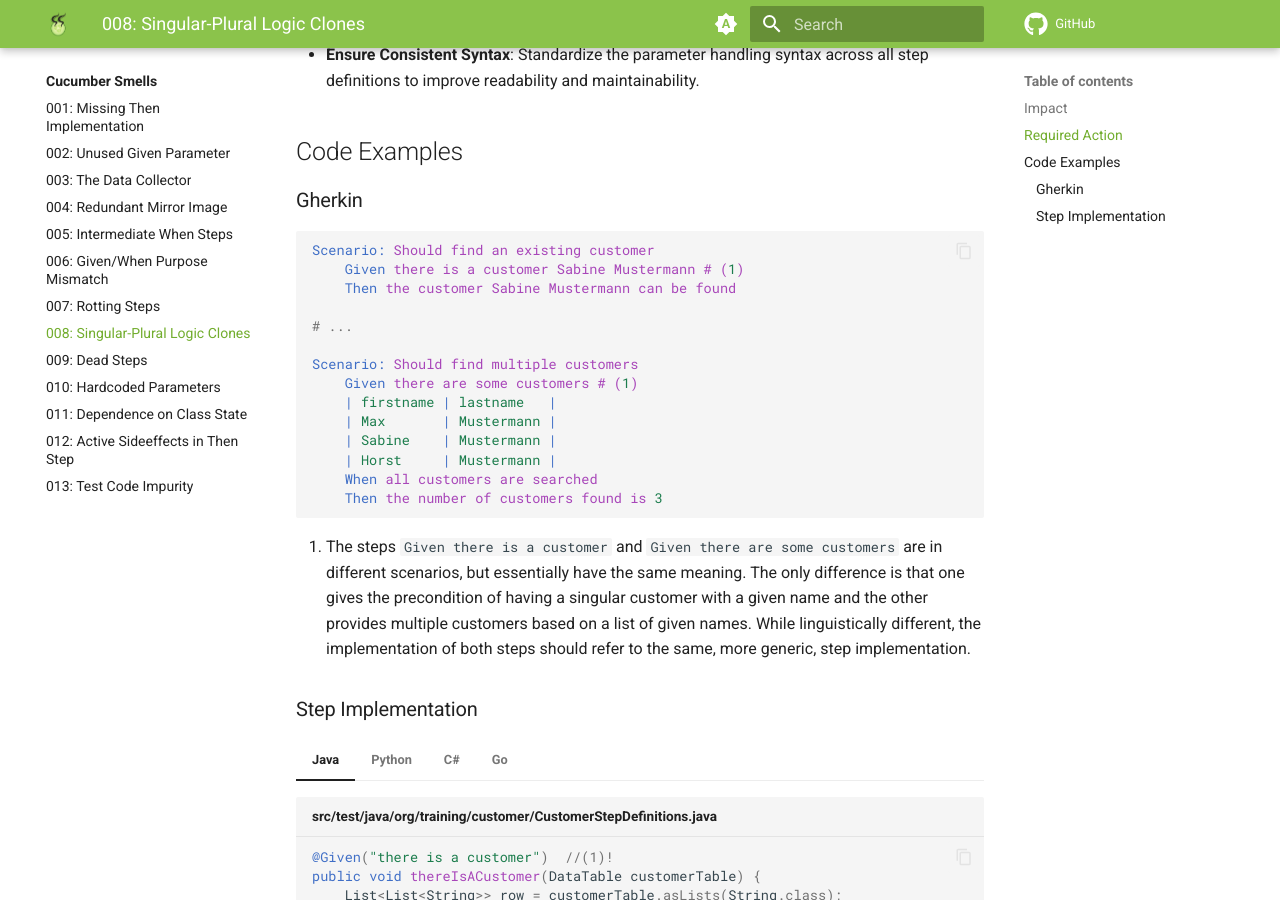
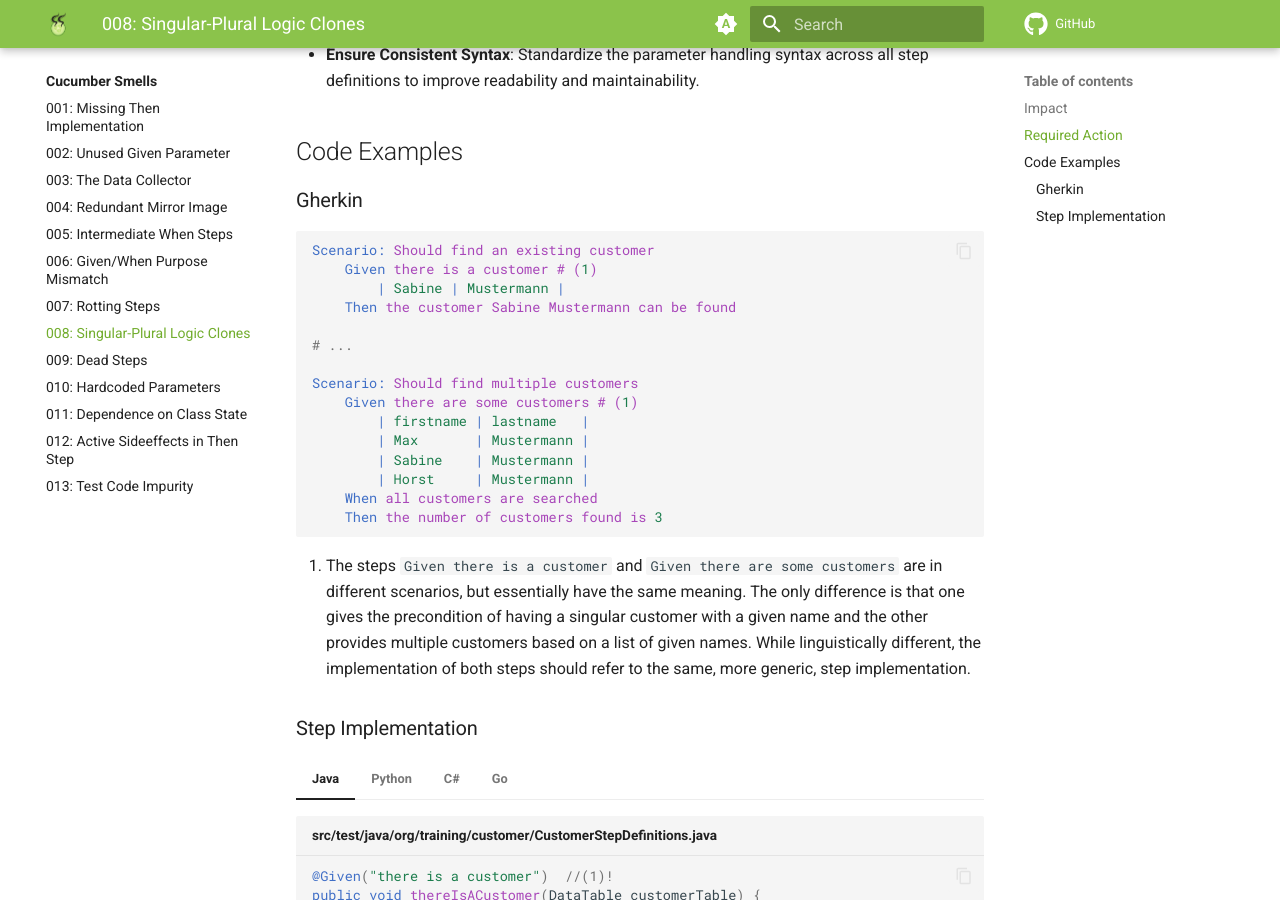
Before and after one commit to Cucumber-Diseases/cucumber-diseases.github.io, an MkDocs documentation site: the page built from docs/smells/008-singular-plural-logic-clones.md, in a window 1280 px wide and 900 px high, scrolled down 1054 px. Built offline with MkDocs 1.6.1 and Material for MkDocs 9.7.7, drawn with Linux system fonts in a browser that asks for light colours; some of the changed lines change nothing that is shown.

Commit message:
go code example

````diff
--- a/docs/smells/008-singular-plural-logic-clones.md
+++ b/docs/smells/008-singular-plural-logic-clones.md
@@ -29,17 +29,18 @@
 ### Gherkin
 ```gherkin
 Scenario: Should find an existing customer
-    Given there is a customer Sabine Mustermann # (1)
+    Given there is a customer # (1)
+        | Sabine | Mustermann |
     Then the customer Sabine Mustermann can be found
 
 # ...
 
 Scenario: Should find multiple customers
     Given there are some customers # (1)
-    | firstname | lastname   |
-    | Max       | Mustermann |
-    | Sabine    | Mustermann |
-    | Horst     | Mustermann |
+        | firstname | lastname   |
+        | Max       | Mustermann |
+        | Sabine    | Mustermann |
+        | Horst     | Mustermann |
     When all customers are searched
     Then the number of customers found is 3
 ```
@@ -78,5 +79,26 @@
 
 === "Go"
     ```go title="customer_test.go"
+    func InitializeScenario(sc *godog.ScenarioContext) {
+        // ...
+        sc.Given(`there is a customer`, t.thereIsACustomer)
+	    sc.Given(`there are some customers`, t.thereAreSomeCustomers)
+        // ...
+    }
 
+    func (t *CustomerTestSteps) thereIsACustomer(ctx context.Context, table *godog.Table) error {
+        row := table.Rows[0]
+        t.customerService.AddCustomer(row.Cells[0].Value, row.Cells[1].Value, DEFAULT_BIRTHDAY)
+        return nil
+    }
+
+    func (t *CustomerTestSteps) thereAreSomeCustomers(ctx context.Context, table *godog.Table) error {
+        for i, row := range table.Rows {
+            if i == 0 {
+                continue // skip header...
+            }
+            t.customerService.AddCustomer(row.Cells[0].Value, row.Cells[1].Value, DEFAULT_BIRTHDAY)
+        }
+        return nil
+    }
     ```
````
